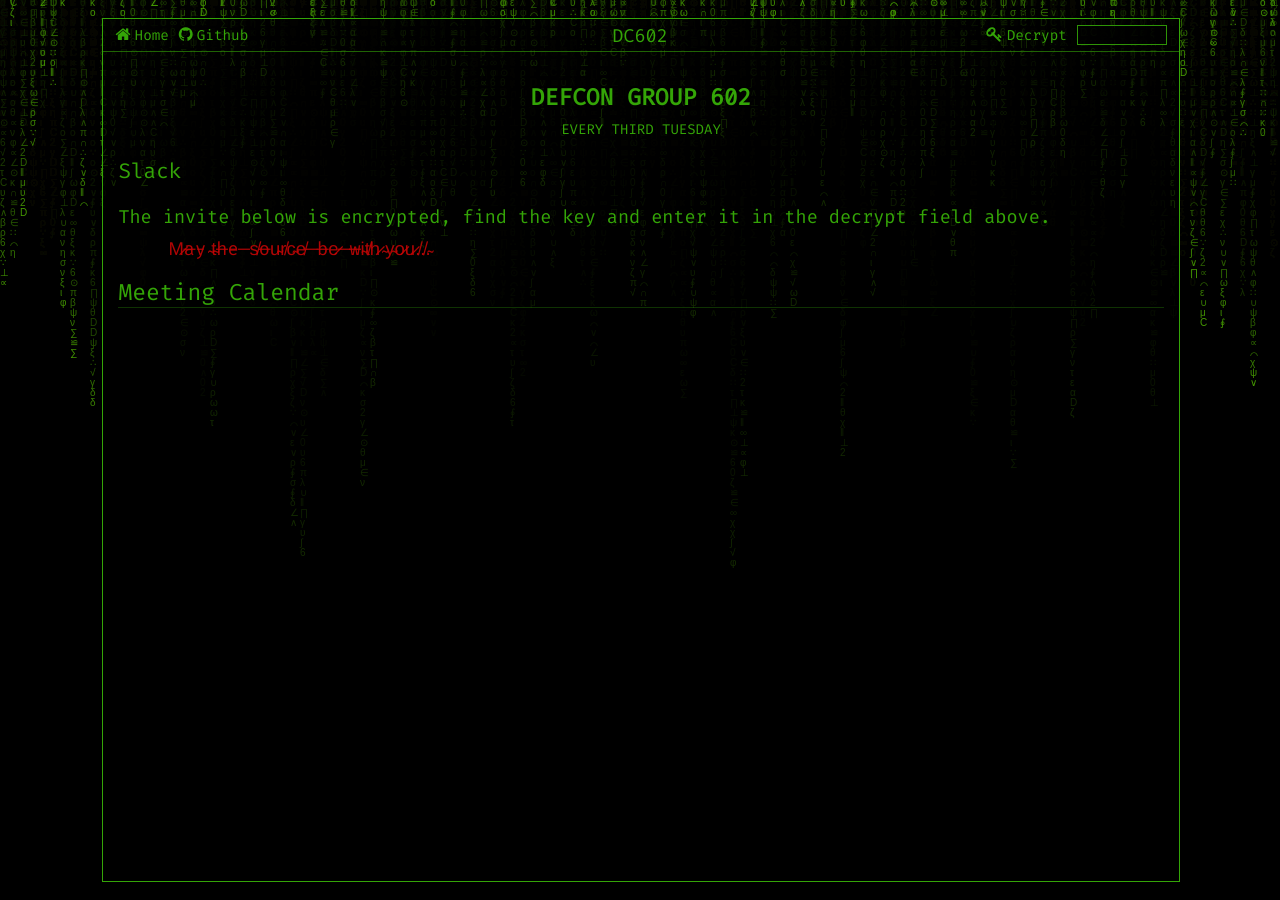
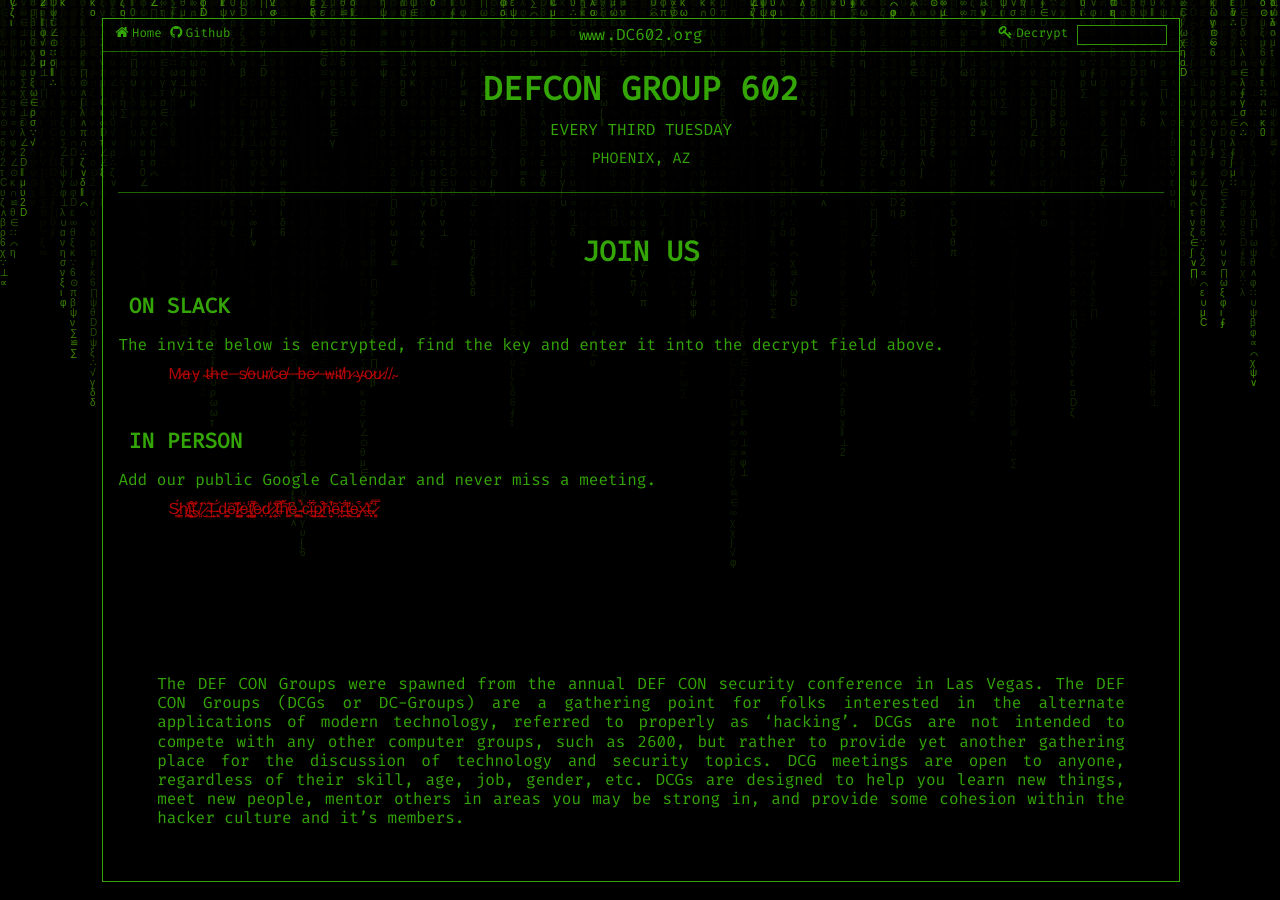
Before and after one commit to dc602/dc602-website, a Jekyll site: the page built from pages/index.md, in a window 1280 px wide. Built offline with Jekyll 4.4.1, drawn with Linux system fonts in a browser that asks for light colours.

Commit message:
Make things nicer

```diff
--- a/_config.yml
+++ b/_config.yml
@@ -1,5 +1,5 @@
 ## Settings
-title: DC602
+title: "www.DC602.org"
 owner: ""
 url: "https://www.dc602.org/"
 email: ""
--- a/_includes/header.html
+++ b/_includes/header.html
@@ -194,7 +194,7 @@
     var tkn = document.getElementById("acs_tkn");
     if (decrypt_all(tkn.value, "encrypted")) {
       tkn.style.display = "none";
-      document.getElementById("acs_btn").style.display = "none";
+      #document.getElementById("acs_btn").style.display = "none";
     }
   }
 </script>
--- a/assets/css/main.scss
+++ b/assets/css/main.scss
@@ -28,13 +28,13 @@ Helvetica,
 Tahoma,
 Arial,
 sans-serif;
-$font-size-h1: 23px;
-$font-size-h2: 23px;
+$font-size-h1: 33px;
+$font-size-h2: 28px;
 $font-size-h3: 21px;
 $font-size-h4: 21px;
 $font-size-h5: 19.5px;
 $font-size-h6: 16px;
-$font-size-primary: 18.5px;
+$font-size-primary: 16px;
 $font-smaller: 88%;
 $font-bigger: 108%;
 $blk-duration: 1.2s;
@@ -318,31 +318,36 @@ body {
     font-size: $font-size-h1;
     text-transform: uppercase;
     text-align: center !important;
-    font-weight: lighter;
-    margin: 22px 0px 8px 0px;
+    font-weight: bold;
+    margin: 8px 0px 8px 0px;
   }
   h2 {
     font-size: $font-size-h2;
-    font-weight: lighter;
-    text-transform: capitalize;
-    border-bottom: 0.6px solid rgba($color-primary, 0.3);
+    font-weight: bold;
+    text-transform: uppercase;
+    text-align: center;
+    margin: 1%;
   }
   h3 {
     font-size: $font-size-h3;
-    text-transform: capitalize;
-    font-weight: lighter;
+    margin: 1%;
+    text-transform: uppercase;
+    font-weight: bold;
   }
   h4 {
     font-size: $font-size-h4;
-    font-weight: lighter;
+    font-weight: bold;
+    margin: 1%;
   }
   h5 {
     font-size: $font-size-h5;
-    font-weight: lighter;
+    font-weight: normal;
+    margin: 1%;
   }
   h6 {
     font-size: $font-size-h6;
-    font-weight: lighter;
+    font-weight: normal;
+    margin: 1%;
   }
   p {
     margin: 10px;
--- a/pages/index.md
+++ b/pages/index.md
@@ -9,13 +9,34 @@ encrypted_text: true
 permalink: /
 ---
 
+
 # **DEFCON GROUP 602**
 EVERY THIRD TUESDAY
-{: style="text-align: center; font-size: 14px"}
-### Slack
-The invite below is encrypted, find the key and enter it in the decrypt field above.
+{: style="text-align: center; font-size: 16px"}
+PHOENIX, AZ
+{: style="text-align: center; font-size: 15px"}
+
+<br/>
+{: style="font-size: 4px"}
+
+---
+
+<br/>
+{: style="font-size: 18px"}
+
+## Join Us
+<br/>
+{: style="font-size: 4px"}
+
+### On Slack
+The invite below is encrypted, find the key and enter it into the decrypt field above.
 <!-- TODO: Encrypt the invite with the key "thought" -->
 : <p class="encrypted" id="stCOCbOGu34wBhlGYjTlgQ9T3/Voabbal9xgA8py1569rCzoSeSP0S6CoyxGGmQ/FMx1Y6pIc26j4UKB7cwUxS8XYtQiQ+ToETk8cLAg==">M̷a̶y̵ ̴t̴h̶e̵ ̶s̸o̶u̴r̸c̴e̸ ̶b̶e̷ ̶w̶i̴t̸h̷ ̴y̴o̷u̷.̸.̸.̴</p>
+<br/>
 
+### In Person
+Add our public Google Calendar and never miss a meeting.
+: <p class="encrypted" id="">S̷̥͇̈́h̸̪̥̎͜i̴̧̤̝͛̃͒t̴̥̍̊.̸̛̻̇ ̷̮͛ ̴̺͂͘͝I̶̫̝ ̵̗͓́d̵̰̝̠̈ȇ̴̹̔̋l̷̺̬̪̽ė̵̯̩̬̾t̸͈̳̺͌̕è̷̟ḍ̷̝̝̾ ̷̧̫̓̆͘t̶͔̅͂͠ȟ̸͖͚ẻ̶̪̥͚ ̴̝̉͑͗c̵͋͜i̶̱͖͋p̷̨̯̲̃͒h̴̬̜̓̍͒ẽ̴͉̤͝r̶̪̯͋t̵̗͉̓͘͜e̴̙̙͓͒x̴̠̎̍t̴͕̖̊̇͘.̷̞͈̔̿</p>
 
-## Meeting Calendar
+The DEF CON Groups were spawned from the annual DEF CON security conference in Las Vegas. The DEF CON Groups (DCGs or DC-Groups) are a gathering point for folks interested in the alternate applications of modern technology, referred to properly as 'hacking'. DCGs are not intended to compete with any other computer groups, such as 2600, but rather to provide yet another gathering place for the discussion of technology and security topics. DCG meetings are open to anyone, regardless of their skill, age, job, gender, etc. DCGs are designed to help you learn new things, meet new people, mentor others in areas you may be strong in, and provide some cohesion within the hacker culture and it's members.
+{: style="text-align: justify; left: 0; bottom: 0; position: absolute; margin: 5%;"}
```
